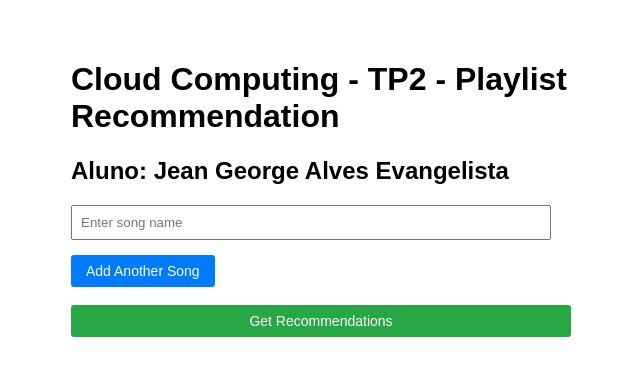
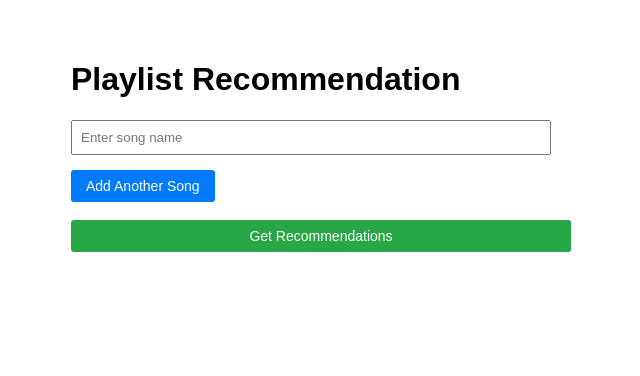
Before and after one commit to jeangeorge/cloudcomp-tp2, a Python web app: template flask/templates/index.html in a window 1280 px wide. Shown: the top 376 px of the page, without its empty margins (319-959 px from the left). Run offline with Jinja, Linux system fonts and the light colour scheme; the template is opened without the code that fills it, so the values that code supplies are empty.

Commit message:
update index.html & add imagePullPolicy

```diff
--- a/flask/templates/index.html
+++ b/flask/templates/index.html
@@ -12,8 +12,7 @@
   </head>
   <body>
     <div class="container">
-      <h1>Cloud Computing - TP2 - Playlist Recommendation</h1>
-      <h2>Aluno: Jean George Alves Evangelista</h1>
+      <h1>Playlist Recommendation</h1>
       <form onsubmit="submitForm(event)">
         <div id="form-container" class="form-group">
           <div class="form-group">
--- a/k8s/deployment-flask.yml
+++ b/k8s/deployment-flask.yml
@@ -18,6 +18,7 @@ spec:
       containers:
         - name: flask-container
           image: jeanevangelista/flask:latest
+          imagePullPolicy: Always
           ports:
             - containerPort: 5000
           env:
```
